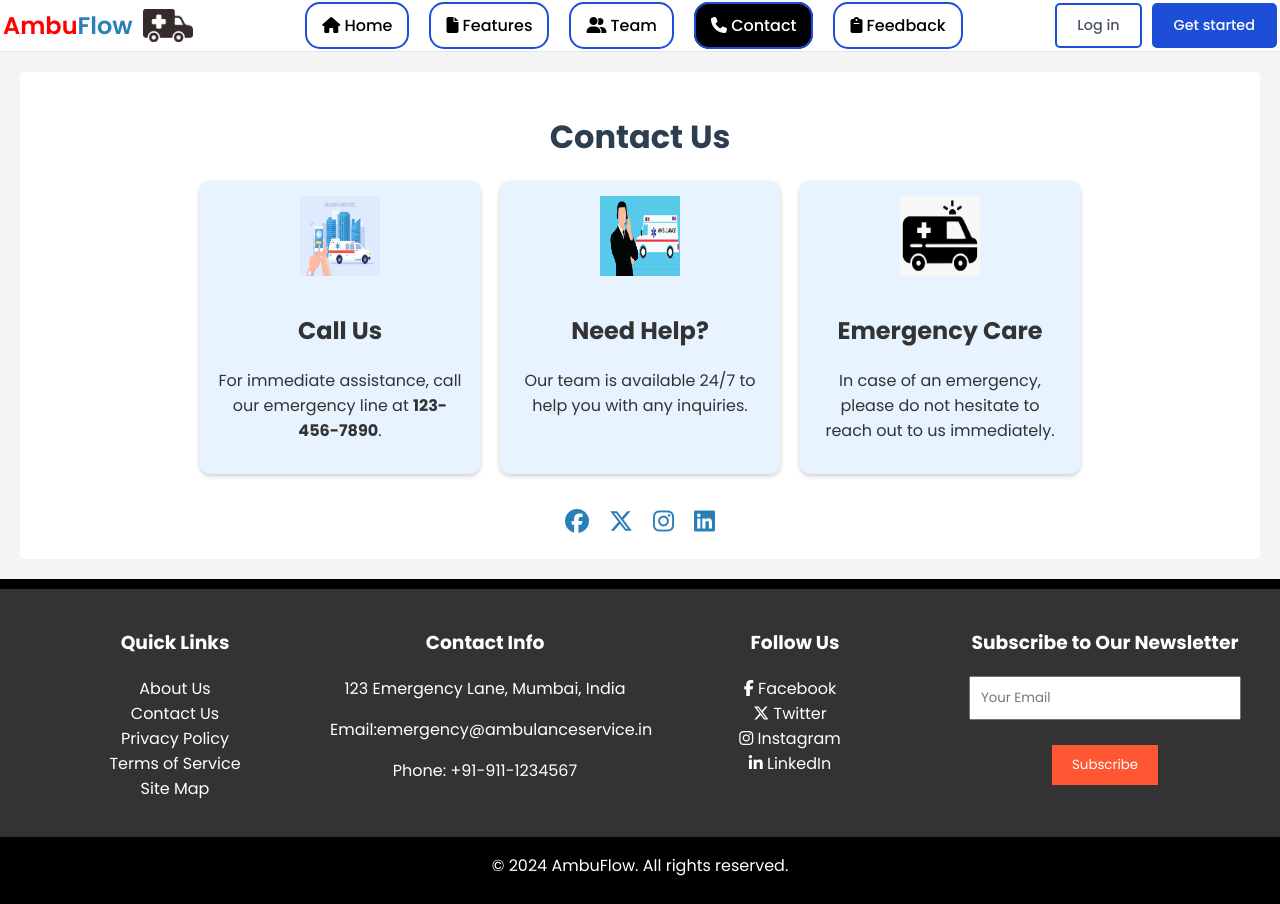
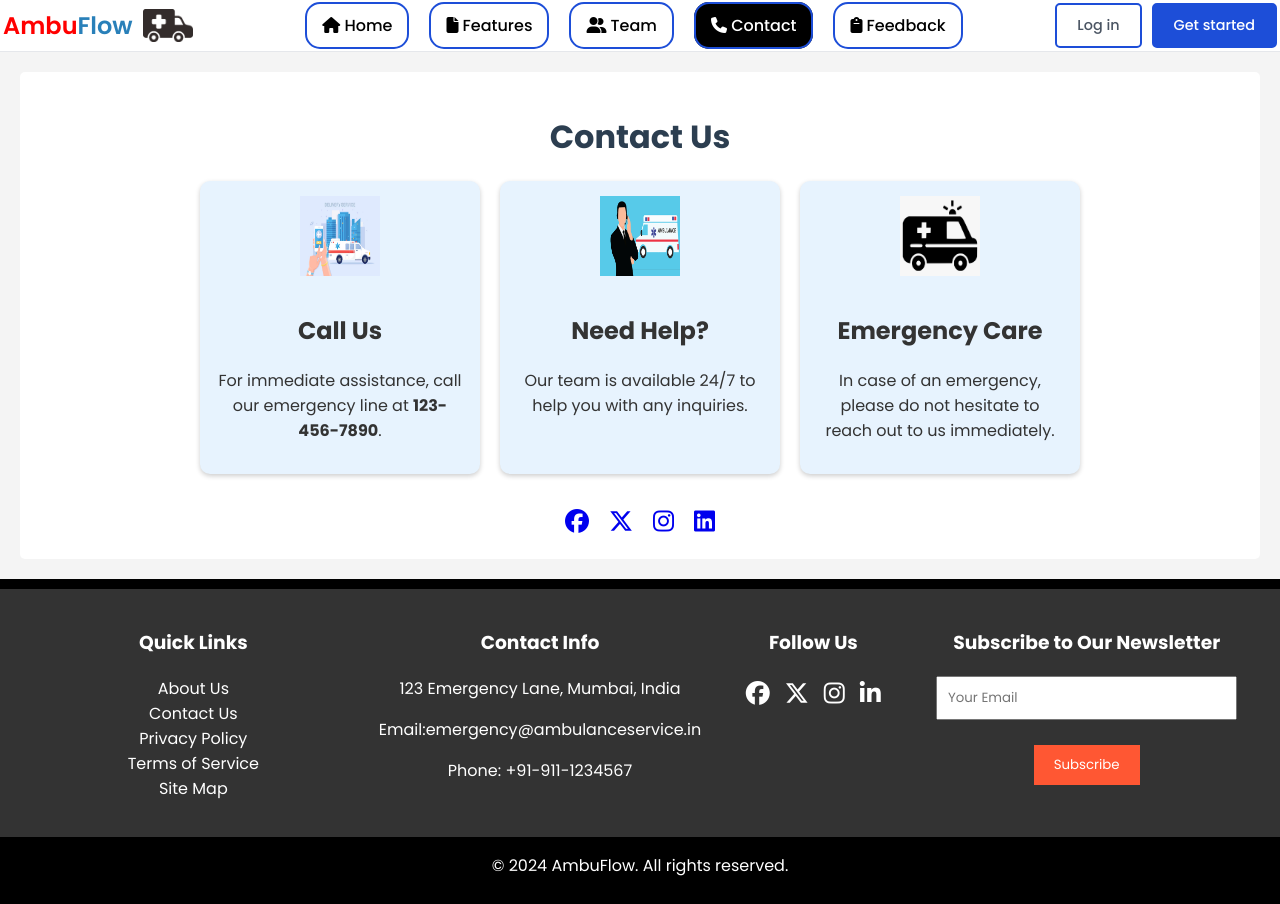
Before and after one commit to mansiruhil13/Bobble-AI, a Jekyll site: the page contact.html, which Jekyll copies as it is, in a window 1280 px wide. Built offline with Jekyll 4.4.1, drawn with Linux system fonts in a browser that asks for light colours; some web fonts are replaced.

Commit message:
Modified footer icons for Contact  page

```diff
--- a/contact.html
+++ b/contact.html
@@ -1,12 +1,14 @@
 <!DOCTYPE html>
 <html lang="en">
+
 <head>
     <meta charset="UTF-8">
     <meta name="viewport" content="width=device-width, initial-scale=1.0">
     <title>Contact</title>
     <link rel="stylesheet" href="src/css/index.css">
     <link rel="shortcut icon" href="ambulance.png" type="image/x-icon">
-    <link rel="stylesheet" href="https://cdnjs.cloudflare.com/ajax/libs/font-awesome/6.5.2/css/all.min.css"> <!--Updated to latest version-->
+    <link rel="stylesheet" href="https://cdnjs.cloudflare.com/ajax/libs/font-awesome/6.5.2/css/all.min.css">
+    <!--Updated to latest version-->
     <style>
         body {
             font-family: Arial, sans-serif;
@@ -58,7 +60,8 @@
             padding: 15px;
             text-align: center;
             box-shadow: 0 2px 5px rgba(0, 0, 0, 0.2);
-            width: 250px; /* Adjusted width for a better fit in a row */
+            width: 250px;
+            /* Adjusted width for a better fit in a row */
             transition: transform 0.3s, box-shadow 0.3s;
         }
 
@@ -81,34 +84,33 @@
         }
 
         .social-icon {
-            font-size: 24px;
-            color: #2980b9;
-            transition: color 0.3s;
-            transition: transform 0.3s ease; /* Smooth transition effect */
+      transition: transform 0.3s ease;
+      /* Smooth transition effect */
     }
 
     .social-icon:hover {
-            transform: scale(1.2); /* Scale the element to 1.2 times its size */
+      transform: scale(1.3);
+      /* Scale the element to 1.2 times its size */
     }
 
-        .facebook:hover {
+    .fa-facebook:hover {
       color: blue;
-            transform: scale(1.2); /* Scale the element to 1.2 times its size */
+      /* Scale the element to 1.2 times its size */
     }
 
-        .twitter:hover {
+    .fa-x-twitter:hover {
       color: black;
-            transform: scale(1.2); /* Scale the element to 1.2 times its size */
+      /* Scale the element to 1.2 times its size */
     }
 
-        .instagram:hover {
+    .fa-instagram:hover {
       color: orangered;
-            transform: scale(1.2); /* Scale the element to 1.2 times its size */
+      /* Scale the element to 1.2 times its size */
     }
 
-        .linkedin:hover {
+    .fa-linkedin-in:hover {
       color: rgb(16, 13, 195);
-            transform: scale(1.2); /* Scale the element to 1.2 times its size */
+      /* Scale the element to 1.2 times its size */
     }
 
         footer {
@@ -125,22 +127,29 @@
             from {
                 opacity: 0;
             }
+
             to {
                 opacity: 1;
             }
         }
+
         /* Logo Animation */
         @keyframes logoAnimation {
             0% {
                 opacity: 0;
-            transform: translateX(-100px); /* Start from the left */
+                transform: translateX(-100px);
+                /* Start from the left */
             }
+
             50% {
-            transform: translateX(10px); /* Move slightly to the right */
+                transform: translateX(10px);
+                /* Move slightly to the right */
             }
+
             100% {
                 opacity: 1;
-            transform: translateX(0); /* End at original position */
+                transform: translateX(0);
+                /* End at original position */
             }
         }
 
@@ -150,10 +159,13 @@
                 transform: translateY(-100%);
                 opacity: 0;
             }
+
             50% {
-            transform: translateY(10px); /* Slight bounce */
+                transform: translateY(10px);
+                /* Slight bounce */
                 opacity: 1;
             }
+
             100% {
                 transform: translateY(0);
             }
@@ -169,7 +181,8 @@
             display: flex;
             flex-direction: row;
             align-items: center;
-            margin-right: 10px; /* Space between the text and the logo image */
+            margin-right: 10px;
+            /* Space between the text and the logo image */
         }
 
         .letter {
@@ -184,6 +197,7 @@
         }
     </style>
 </head>
+
 <body>
 
     <header>
@@ -199,15 +213,21 @@
                     <span class="letter" style="--letter-index: 7;">o</span>
                     <span class="letter" style="--letter-index: 8;">w</span>
                 </div>
-            <img src="images/logo2-w.webp" alt="Ambulance Monitoring System Logo" style="width: 50px; height: auto" />
+                <img src="images/logo2-w.webp" alt="Ambulance Monitoring System Logo"
+                    style="width: 50px; height: auto" />
             </div>
             <nav class="menu">
                 <ul>
-                <li><a href="index.html" id="home-link" onclick="changeContent('home')"><i class="fa-solid fa-house"></i> Home</a></li>
-                <li><a href="features.html" id="features-link" onclick="changeContent('features')"><i class="fa-solid fa-file"></i> Features</a></li>
-                <li><a href="team.html" id="team-link" onclick="changeContent('team')"><i class="fa-solid fa-user-group"></i> Team</a></li>
-                <li><a href="contact.html" id="contact-link" onclick="changeContent('contact')"><i class="fa-solid fa-phone"></i> Contact</a></li>
-                <li><a href="Feedback.html" id="Feedback-link" onclick="changeContent('Feedback')"><i class="fa-solid fa-clipboard"></i> Feedback</a></li>
+                    <li><a href="index.html" id="home-link" onclick="changeContent('home')"><i
+                                class="fa-solid fa-house"></i> Home</a></li>
+                    <li><a href="features.html" id="features-link" onclick="changeContent('features')"><i
+                                class="fa-solid fa-file"></i> Features</a></li>
+                    <li><a href="team.html" id="team-link" onclick="changeContent('team')"><i
+                                class="fa-solid fa-user-group"></i> Team</a></li>
+                    <li><a href="contact.html" id="contact-link" onclick="changeContent('contact')"><i
+                                class="fa-solid fa-phone"></i> Contact</a></li>
+                    <li><a href="Feedback.html" id="Feedback-link" onclick="changeContent('Feedback')"><i
+                                class="fa-solid fa-clipboard"></i> Feedback</a></li>
                 </ul>
             </nav>
             <div class="buttons">
@@ -240,10 +260,11 @@
         <!-- Added responsiveness: Link redirect to respective sites -->
         <!-- Social Media Section -->
         <div class="social-media">
-        <a href="https://www.facebook.com/" class="social-icon facebook"><i class="fab fa-facebook"></i></a>
-        <a href="https://x.com/" class="social-icon twitter"><i class="fa-brands fa-x-twitter"></i></a>  <!--Updated icon-->
-        <a href="https://www.instagram.com/" class="social-icon instagram"><i class="fab fa-instagram"></i></a>
-        <a href="https://www.linkedin.com/" class="social-icon linkedin"><i class="fab fa-linkedin"></i></a>
+            <a style=font-size:24px; href="https://www.facebook.com/" class="social-icon facebook"><i class="fab fa-facebook"></i></a>
+            <a style=font-size:24px; href="https://x.com/" class="social-icon twitter"><i class="fa-brands fa-x-twitter"></i></a>
+            <!--Updated icon-->
+            <a style=font-size:24px; href="https://www.instagram.com/" class="social-icon instagram"><i class="fab fa-instagram"></i></a>
+            <a style=font-size:24px; href="https://www.linkedin.com/" class="social-icon linkedin"><i class="fab fa-linkedin"></i></a>
         </div>
     </div>
 
@@ -270,21 +291,35 @@
                     <p>Phone: +91-911-1234567</p>
                 </div>
 
+                <!-- Modified the looks of the social icons -->
                 <!-- Social Media Links -->
-            <div style="flex: 1; min-width: 200px;">
+                <div style="text-align: center; min-width: 200px; color: white;">
                     <h3>Follow Us</h3>
-                <a href="https://www.facebook.com" style="color: white; text-decoration: none; margin-right: 10px;"><i class="fab fa-facebook-f"></i> Facebook</a><br>
-                <a href="https://www.twitter.com" style="color: white; text-decoration: none; margin-right: 10px;"><i class="fa-brands fa-x-twitter"></i> Twitter</a><br> <!--upadted-->
-                <a href="https://www.instagram.com" style="color: white; text-decoration: none; margin-right: 10px;"><i class="fab fa-instagram"></i> Instagram</a><br>
-                <a href="https://www.linkedin.com" style="color: white; text-decoration: none; margin-right: 10px;"><i class="fab fa-linkedin-in"></i> LinkedIn</a>
+                    <div style="display: flex; justify-content: center; align-items: center; gap: 15px;">
+                        <a href="https://www.facebook.com" class="social-icon facebook no-hover-effect"
+                            style="color: white; text-decoration: none; font-size: 24px;"><i
+                                class="fab fa-facebook"></i></a>
+                        <a href="https://www.twitter.com" class="social-icon twitter no-hover-effect"
+                            style="color: white; text-decoration: none; font-size: 24px;"><i
+                                class="fa-brands fa-x-twitter"></i></a>
+                        <a href="https://www.instagram.com" class="social-icon instagram no-hover-effect"
+                            style="color: white; text-decoration: none; font-size: 24px;"><i
+                                class="fab fa-instagram"></i></a>
+                        <a href="https://www.linkedin.com" class="social-icon linkedin no-hover-effect"
+                            style="color: white; text-decoration: none; font-size: 24px;"><i
+                                class="fab fa-linkedin-in"></i></a>
                     </div>
+                </div>
+
 
                 <!-- Newsletter Subscription -->
                 <div style="flex: 1; min-width: 200px;">
                     <h3>Subscribe to Our Newsletter</h3>
                     <form action="#">
-                    <input type="email" placeholder="Your Email" style="padding: 10px; width: 80%;" required><br><br>
-                    <button type="submit" style="background-color: #ff5733; color: white; padding: 10px 20px; border: none; cursor: pointer;">Subscribe</button>
+                        <input type="email" placeholder="Your Email" style="padding: 10px; width: 80%;"
+                            required><br><br>
+                        <button type="submit"
+                            style="background-color: #ff5733; color: white; padding: 10px 20px; border: none; cursor: pointer;">Subscribe</button>
                     </form>
                 </div>
             </div>
@@ -304,10 +339,11 @@
             document.getElementById(page + '-link').classList.add('active');
         }
 
-    window.onload = function() {
+        window.onload = function () {
             document.getElementById('contact-link').classList.add('active');
         };
     </script>
 
 </body>
+
 </html>
```
Lines whose indentation alone changed are shown as unchanged.
